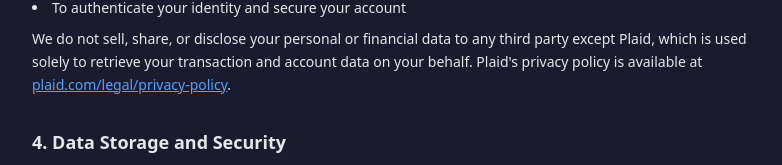
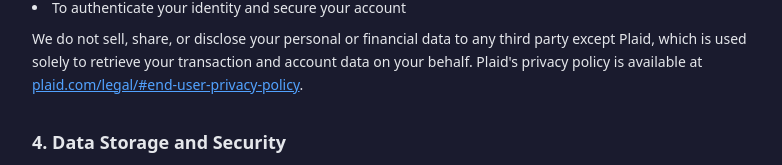
Before and after one commit to Randallsm83/budget, a Next.js app: page /privacy in a window 1280 px wide. Shown: the part 565-730 px from the top of the page, without its empty margins (248-1030 px from the left). Built offline with nearby package versions, Linux system fonts and the light colour scheme; no server answers.

Commit message:
fix: correct Plaid privacy policy URL

```diff
--- a/src/app/privacy/page.tsx
+++ b/src/app/privacy/page.tsx
@@ -43,12 +43,12 @@
           Plaid, which is used solely to retrieve your transaction and account data on your behalf.
           Plaid&apos;s privacy policy is available at{" "}
           <a
-            href="https://plaid.com/legal/privacy-policy"
+            href="https://plaid.com/legal/#end-user-privacy-policy"
             target="_blank"
             rel="noopener noreferrer"
             className="text-blue-400 underline"
           >
-            plaid.com/legal/privacy-policy
+            plaid.com/legal/#end-user-privacy-policy
           </a>
           .
         </p>
```
